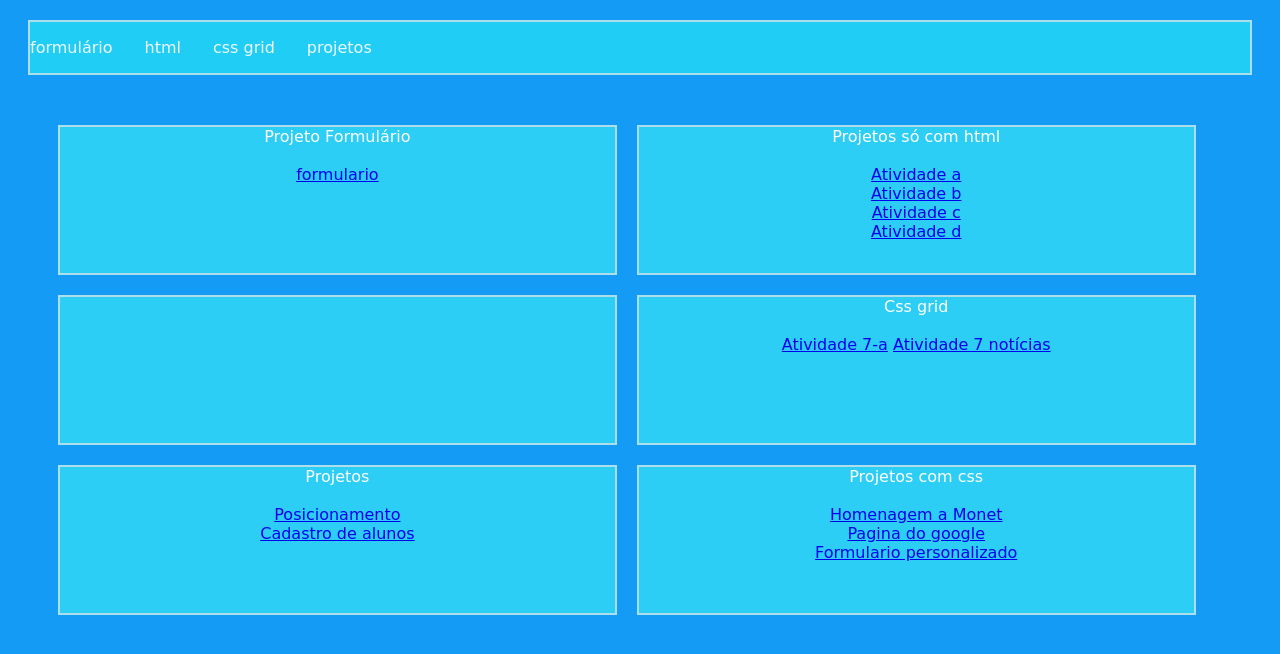
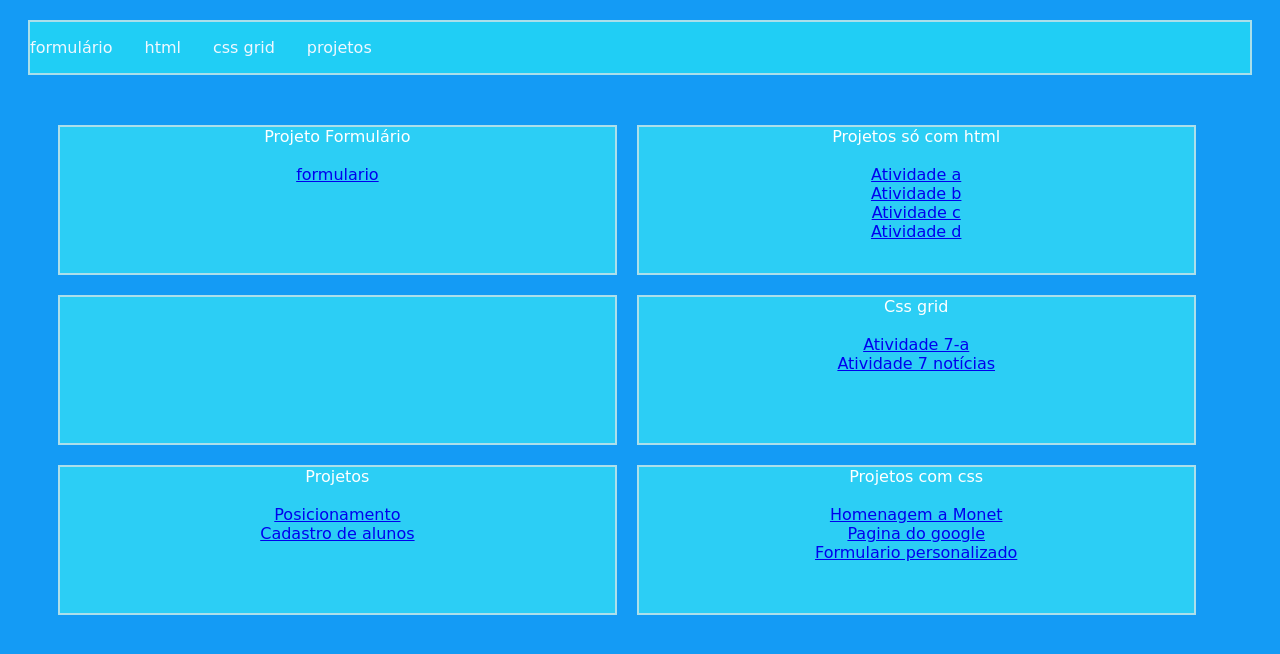
Before and after one commit to felixrai/prejeets7, a plain HTML site: page index.html in a window 1280 px wide. Drawn offline with Linux system fonts and the light colour scheme.

Commit message:
Update index.html

```diff
--- a/index.html
+++ b/index.html
@@ -29,7 +29,7 @@
             <div class="item">
                 </div>
             <div class="item"><center>Css grid <br> <br>
-             <a href=" https://felixrai.github.io/ativi71/">Atividade 7-a</a>
+             <a href=" https://felixrai.github.io/ativi71/">Atividade 7-a</a> <br>
              <a href="https://felixrai.github.io/ultima/">Atividade 7 notícias</a>
             </center></div>
             <div class="item"><center> Projetos <br> <br>
```
